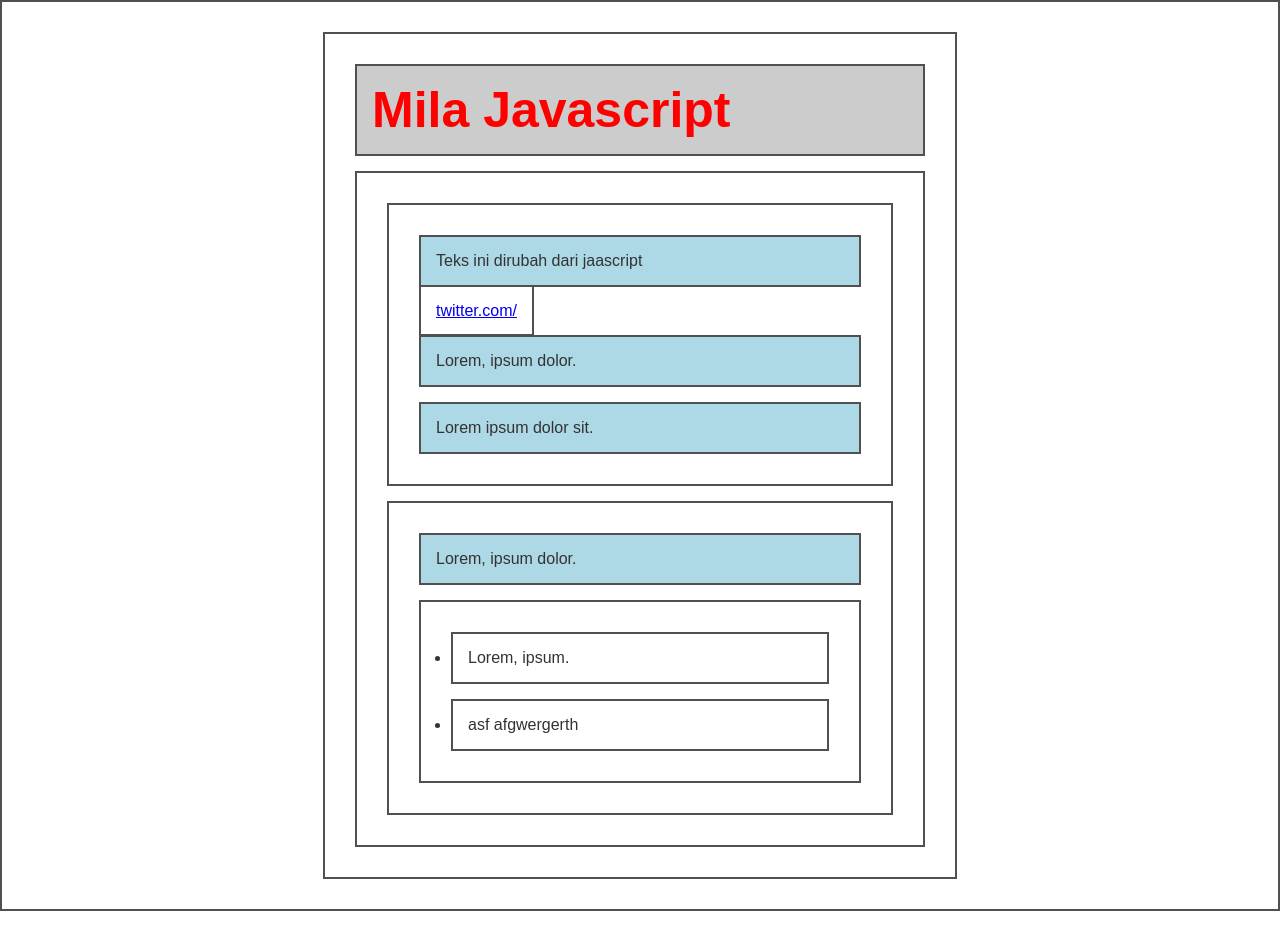
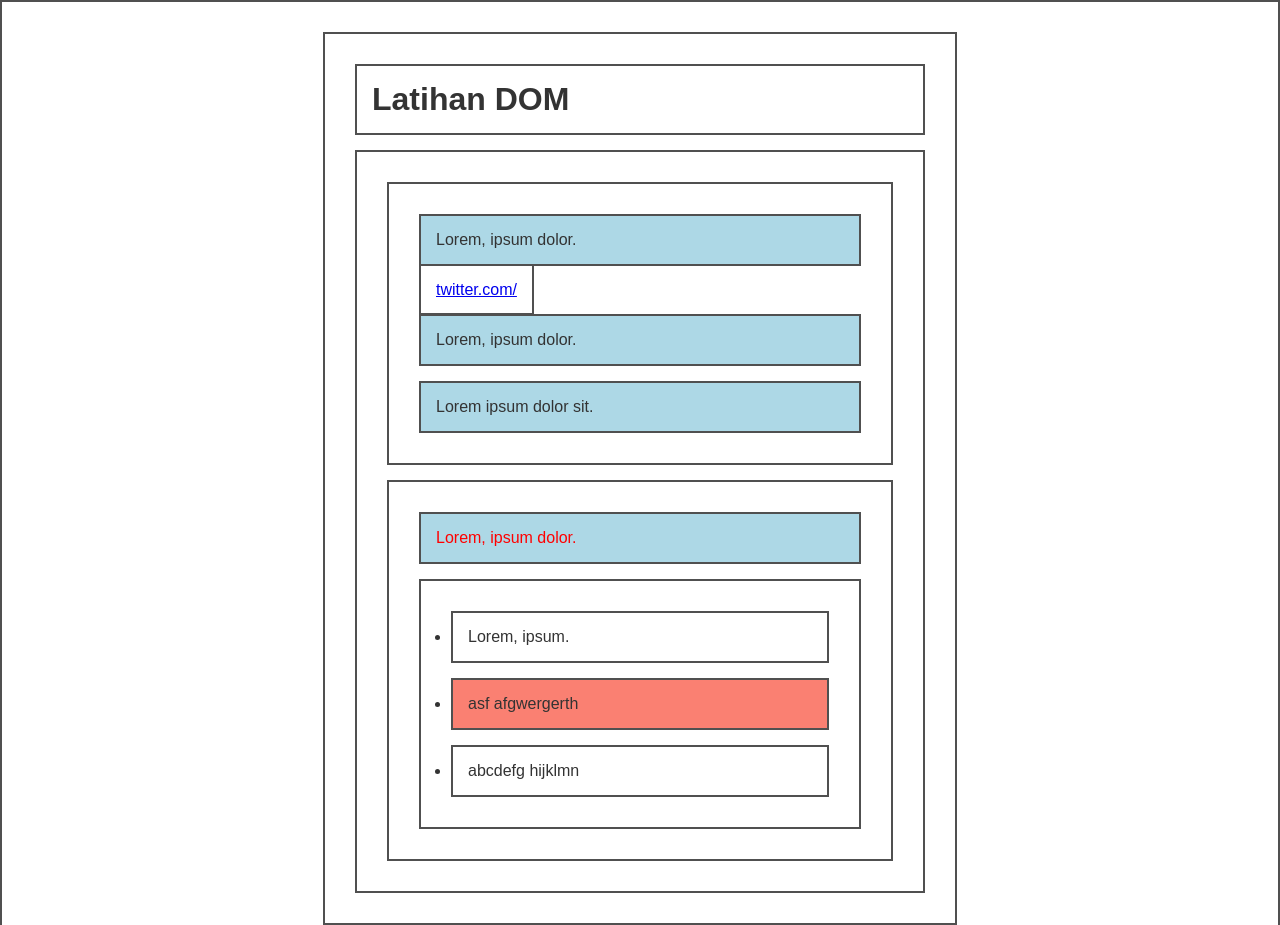
Before and after one commit to miqla/dom, a plain HTML site: page index.html in a window 1280 px wide. Shown: the top 925 px of the page. Drawn offline with Linux system fonts and the light colour scheme.

Commit message:
menambahkan query selector & query selector all, nambahin li 1 pcs

```diff
--- a/index.html
+++ b/index.html
@@ -36,6 +36,7 @@
         <ul>
           <li>Lorem, ipsum.</li>
           <li>asf afgwergerth</li>
+          <li>abcdefg hijklmn</li>
         </ul>
       </section>
     </div>
--- a/script.js
+++ b/script.js
@@ -1,21 +1,41 @@
 // DOM Selection
 // Diawal perintahnya, kasih nama node root nya
 // document.getElemeentById(); -> mengembalikan element
-const judul = document.getElementById("judul"); //nama variabel ga harus = id
-judul.innerHTML = "Mila Javascript";
-judul.style.color = "red";
-judul.style.backgroundColor = "#ccc"; //cara nulis css yg 2 kata
+// -----------------Bagian 1--------------------------
+// const judul = document.getElementById("judul"); //nama variabel ga harus = id
+// judul.innerHTML = "Mila Javascript";
+// judul.style.color = "red";
+// judul.style.backgroundColor = "#ccc"; //cara nulis css yg 2 kata
 
-// document.getElementsByTagName() -> HTML Collection
-const p = document.getElementsByTagName("p");
-// p[2].style.backgroundColor = "lightblue"; karna HTML Collection mirip array, jadi harus dikasih index nya biar bisa dikasih style
+// // document.getElementsByTagName() -> HTML Collection
+// const p = document.getElementsByTagName("p");
+// // p[2].style.backgroundColor = "lightblue"; karna HTML Collection mirip array, jadi harus dikasih index nya biar bisa dikasih style
+// for (let i = 0; i < p.length; i++) {
+//   p[i].style.backgroundColor = "lightblue";
+// }
+
+// const h1 = document.getElementsByTagName("h1")[0];
+// h1.style.fontSize = "50px";
+
+// // document.getElementsByClassName() -> HTML Collection
+// const p1 = document.getElementsByClassName("p1");
+// p1[0].innerHTML = "Teks ini dirubah dari jaascript";
+// // ------------Akhir bagian 1--------------------------------
+
+// document.querySelector() --> element, konsepnya mirip selector css
+// const p5 = document.querySelector("#section2 p");
+// p5.style.color = "green";
+
+const li2 = document.querySelector("#section2 li:nth-child(2)");
+li2.style.backgroundColor = "salmon";
+
+// document.querySelectorAll() --> NodeList (mirip array)
+const p = document.querySelectorAll("p");
 for (let i = 0; i < p.length; i++) {
   p[i].style.backgroundColor = "lightblue";
 }
 
-const h1 = document.getElementsByTagName("h1")[0];
-h1.style.fontSize = "50px";
-
-// document.getElementsByClassName() -> HTML Collection
-const p1 = document.getElementsByClassName("p1");
-p1[0].innerHTML = "Teks ini dirubah dari jaascript";
+// Mengubah Node Root (document)
+const section2 = document.getElementById("section2");
+const p4 = section2.querySelector("p");
+p4.style.color = "red";
```
